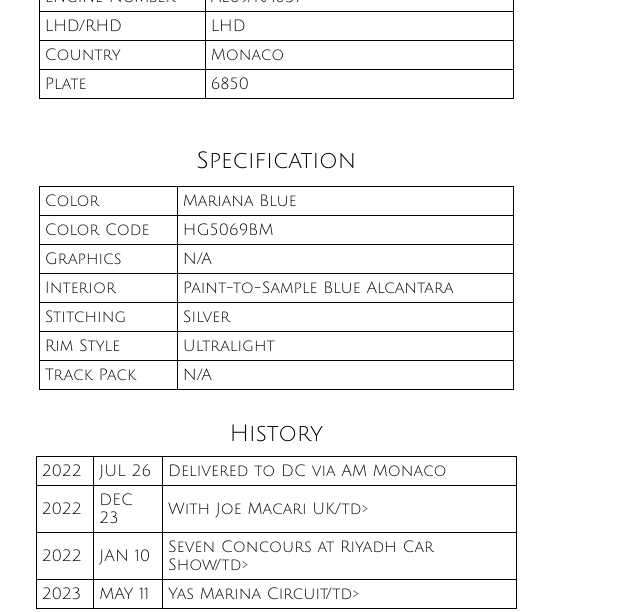
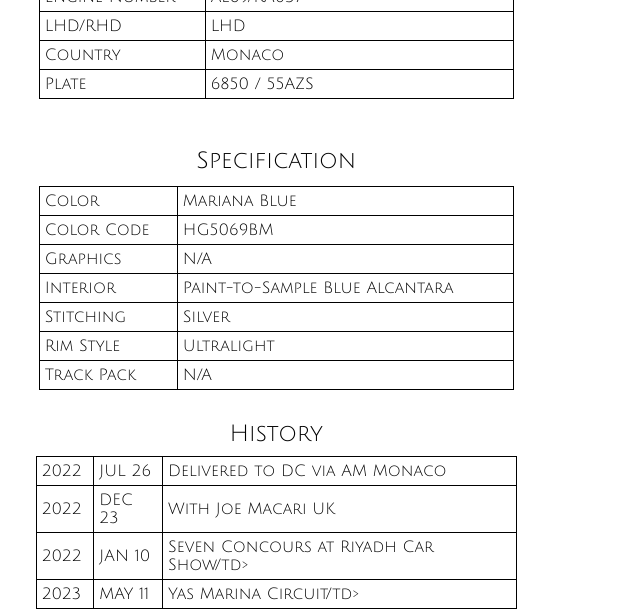
Before and after one commit to AstonMartinRegistry/website2, a plain HTML site: page valkyrie086.html in a window 1280 px wide. Shown: the part 267-879 px from the top of the page, 640-1280 px from the left. Drawn offline with Linux system fonts and the light colour scheme; a web font is replaced by a local one.

Commit message:
Update valkyrie086.html

```diff
--- a/valkyrie086.html
+++ b/valkyrie086.html
@@ -57,7 +57,7 @@
                             </tr>
                             <tr>
                                 <td>Plate</td>
-                                <td>6850</td>
+                                <td>6850 / 55AZS</td>
                             </tr>
                         </table>
                     </div>
@@ -134,7 +134,7 @@
                             <tr>
                                 <td>2022</td>
                                 <td>DEC 23</td>
-                                <td>With Joe Macari UK/td>
+                                <td>With Joe Macari UK</td>
                             </tr>
                             <tr>
                                 <td>2022</td>
```
